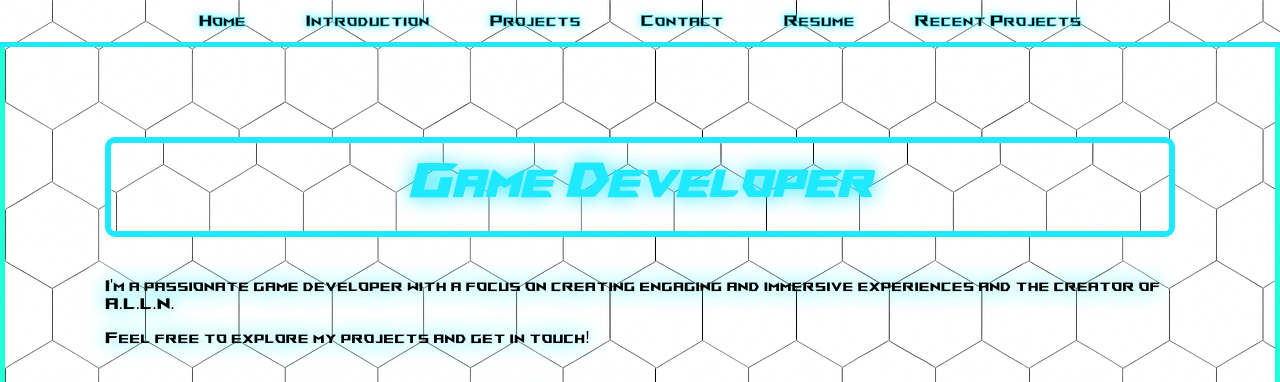
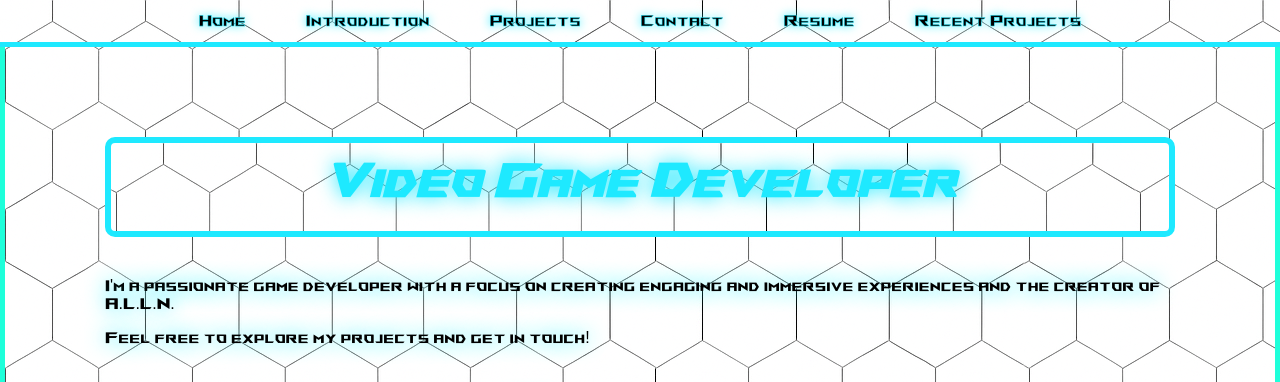
Before and after one commit to Justissh14/JustissHoldendPortfolio.github.io, a plain HTML site: page index.html in a window 1280 px wide. Shown: the top 382 px of the page. Drawn offline with Linux system fonts and the light colour scheme.

Commit message:
finished all final tweaks before handing it in

```diff
--- a/index.html
+++ b/index.html
@@ -20,7 +20,7 @@
     </nav>
 
     <header>
-        <h1><em> Game Developer </em></h1>
+        <h1><em> Video Game Developer </em></h1>
 
     </header>
 
```
